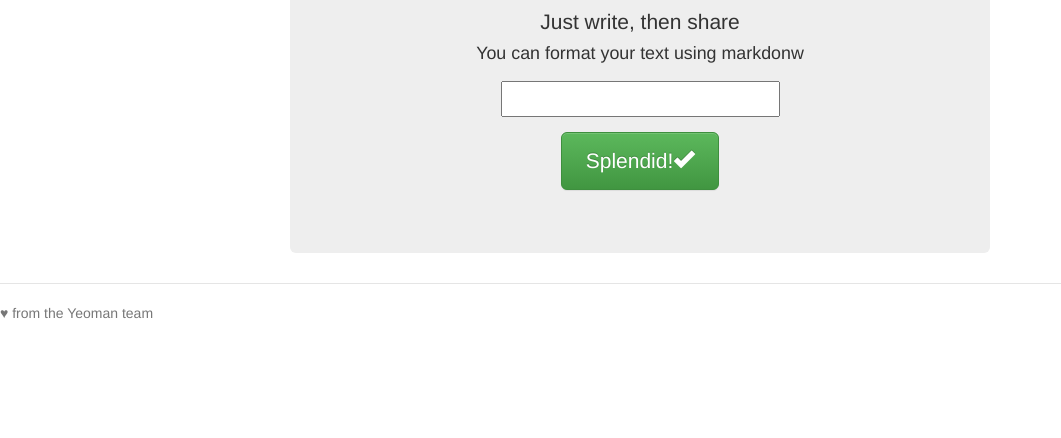
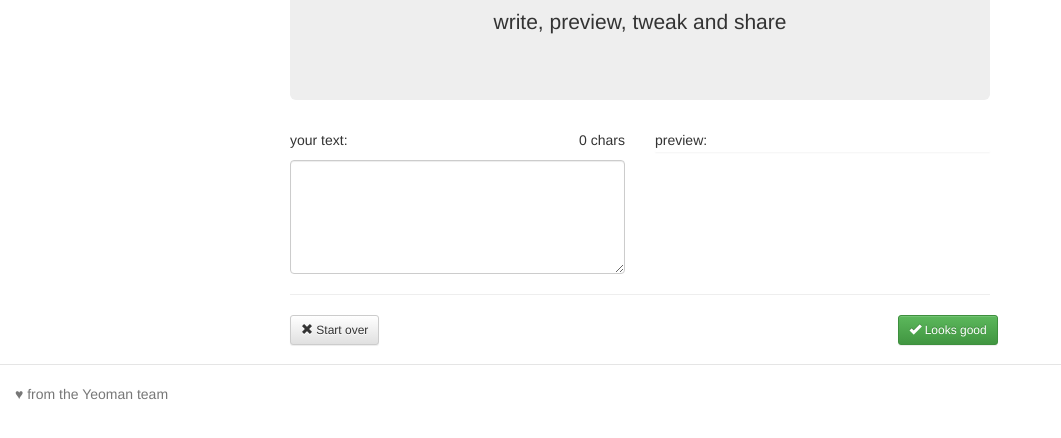
Before and after one commit to alejofv/markdweet, a website: page content/index.html in a window 1280 px wide. Shown: the part 160-598 px from the top of the page, without its empty margins (0-1061 px from the left). Drawn offline with nearby package versions, Linux system fonts and the light colour scheme; some packages are replaced by stand-ins of ours; files that its build step writes are made by us from their sources; files whose address does not match are found by name.

Commit message:
added basic controller logic

```diff
--- a/bower.json
+++ b/bower.json
@@ -2,7 +2,9 @@
   "name": "markdweet",
   "private": true,
   "dependencies": {
-    "bootstrap": "~3.3.5"
+    "bootstrap": "~3.3.5",
+    "angular": "^1.6.2",
+    "angular-route": "^1.6.2"
   },
   "overrides": {
     "bootstrap": {
--- a/content/scripts/controllers/main.js
+++ b/content/scripts/controllers/main.js
@@ -2,15 +2,23 @@
 
 /**
  * @ngdoc function
- * @name markdweet-app.controller:MainCtrl
+ * @name markdweet-app.controller:main-controller
  * @description
- * # MainCtrl
+ * # main-controller
  * Controller of the markdweet-app
  */
 angular.module('markdweet-app')
-  .controller('main-controller', function () {
-    this.awesomeThings = [
-      'HTML5 Boilerplate',
-      'AngularJS'
-    ];
-  });
+  .controller('main-controller', ['$scope', function ($scope) {
+    $scope.markdown = ''
+
+    $scope.updateCount = function() {
+      $scope.charCount = ($scope.markdown || '').length
+    }
+
+    $scope.clear = function() {
+      $scope.markdown = ''
+      $scope.updateCount()
+    }
+
+    $scope.updateCount();
+  }]);
--- a/content/styles/main.css
+++ b/content/styles/main.css
@@ -34,6 +34,7 @@ body {
 
 /* Custom page footer */
 .footer {
+  margin-top: 19px;
   padding-top: 19px;
   color: #777;
   border-top: 1px solid #e5e5e5;
@@ -69,13 +70,6 @@ body {
 
 /* Responsive: Portrait tablets and up */
 @media screen and (min-width: 768px) {
-  /* Remove the padding we set earlier */
-  .header,
-  .marketing,
-  .footer {
-    padding-right: 0;
-    padding-left: 0;
-  }
   /* Space out the masthead */
   .header {
     margin-bottom: 30px;
--- a/content/views/main.html
+++ b/content/views/main.html
@@ -1,12 +1,28 @@
-<div class="jumbotron">
+<div class="jumbotron" ng-controller="main-controller">
   <h1>Markdweet</h1>
   <p class="lead">
-    Just write, then share
-    <br />
-    <span class="small">You can format your text using markdonw</span>
+    write, preview, tweak and share
   </p>
-  <p>
-  <input type="text"></input>
-  </p>
-  <p><a class="btn btn-lg btn-success" ng-href="#/">Splendid!<span class="glyphicon glyphicon-ok"></span></a></p>
 </div>
+<div class="row">
+  <div class="col-sm-6">
+    your text:
+    <p class="pull-right">{{ charCount }} chars</p>
+    <textarea class="form-control" ng-model="markdown" ng-change="updateCount()" rows="5"></textarea>
+  </div>
+  <div class="col-sm-6">
+    preview:
+    <div class="panel">
+      <span>{{ markdown }}</span>
+    </div>
+  </div>
+</div>
+<hr />
+<div class="row">
+  <div class="col-xs-2">
+    <a class="btn btn-sm btn-default" ng-click="clear()"><span class="glyphicon glyphicon-remove"></span>&nbsp;Start over</a>
+  </div>
+  <div class="col-xs-2 col-xs-offset-8 text-right">
+    <a class="btn btn-sm btn-success" ng-href="#/"><span class="glyphicon glyphicon-ok"></span>&nbsp;Looks good</a>
+  </div>
+</div>
```
